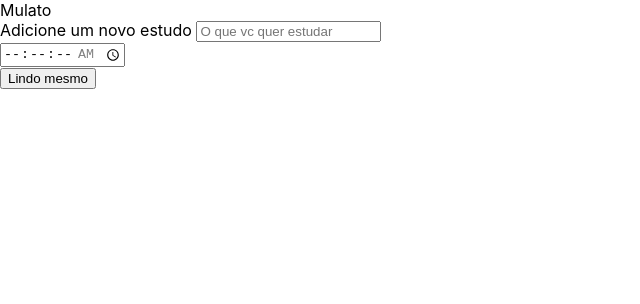
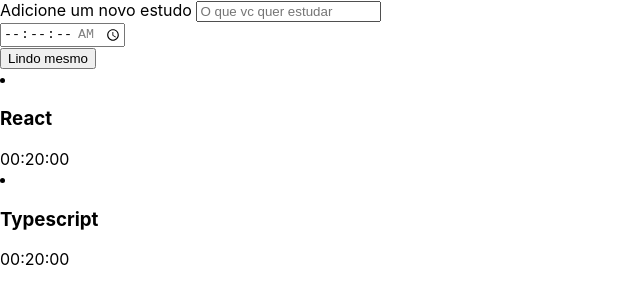
Before and after one commit to GeoChivas99s/chivas-studies, a React (Create React App) app: page / in a window 1280 px wide. Shown: the top 304 px of the page, without its empty margins (0-640 px from the left). Built offline with nearby package versions, Linux system fonts and the light colour scheme; the HTML template or start-up script is replaced by a standard one.

Commit message:
feat: add sass and creater a list component

```diff
--- a/package.json
+++ b/package.json
@@ -39,5 +39,8 @@
       "last 1 firefox version",
       "last 1 safari version"
     ]
+  },
+  "devDependencies": {
+    "sass": "^1.55.0"
   }
 }
--- a/src/App.tsx
+++ b/src/App.tsx
@@ -1,13 +1,11 @@
-import { Form } from 'components';
-import React from 'react';
+import { Form , List} from "components";
+import React from "react";
 
 function App() {
   return (
     <div className="App">
-      <header className="App-header">
-  Mulato
-      </header>
-    <Form />
+      <Form />
+      <List/>
     </div>
   );
 }
--- a/src/components/index.ts
+++ b/src/components/index.ts
@@ -1,2 +1,3 @@
+export {List} from './list'
+export {Form} from './form'
 export {Button } from './botton';
-export {Form} from './form'
--- /dev/null
+++ b/src/components/list/index.ts
@@ -0,0 +1 @@
+export {default as List} from './list'
--- /dev/null
+++ b/src/components/list/list.tsx
@@ -0,0 +1,28 @@
+import React from "react";
+
+function List() {
+  const tasks = [
+    {
+      task: "React",
+      time: "00:20:00",
+    },
+    {
+      task: "Typescript",
+      time: "00:20:00",
+    },
+  ];
+
+  return (
+    <aside>
+      {tasks.map((item, index) => {
+        return (
+          <li key={index}>
+            <h3>{item.task}</h3>
+            <span>{item.time}</span>
+          </li>
+        );
+      })}
+    </aside>
+  );
+}
+export default List;
```
Also changed, not shown: 1 other file (tests, documents, lock files or other folders).
